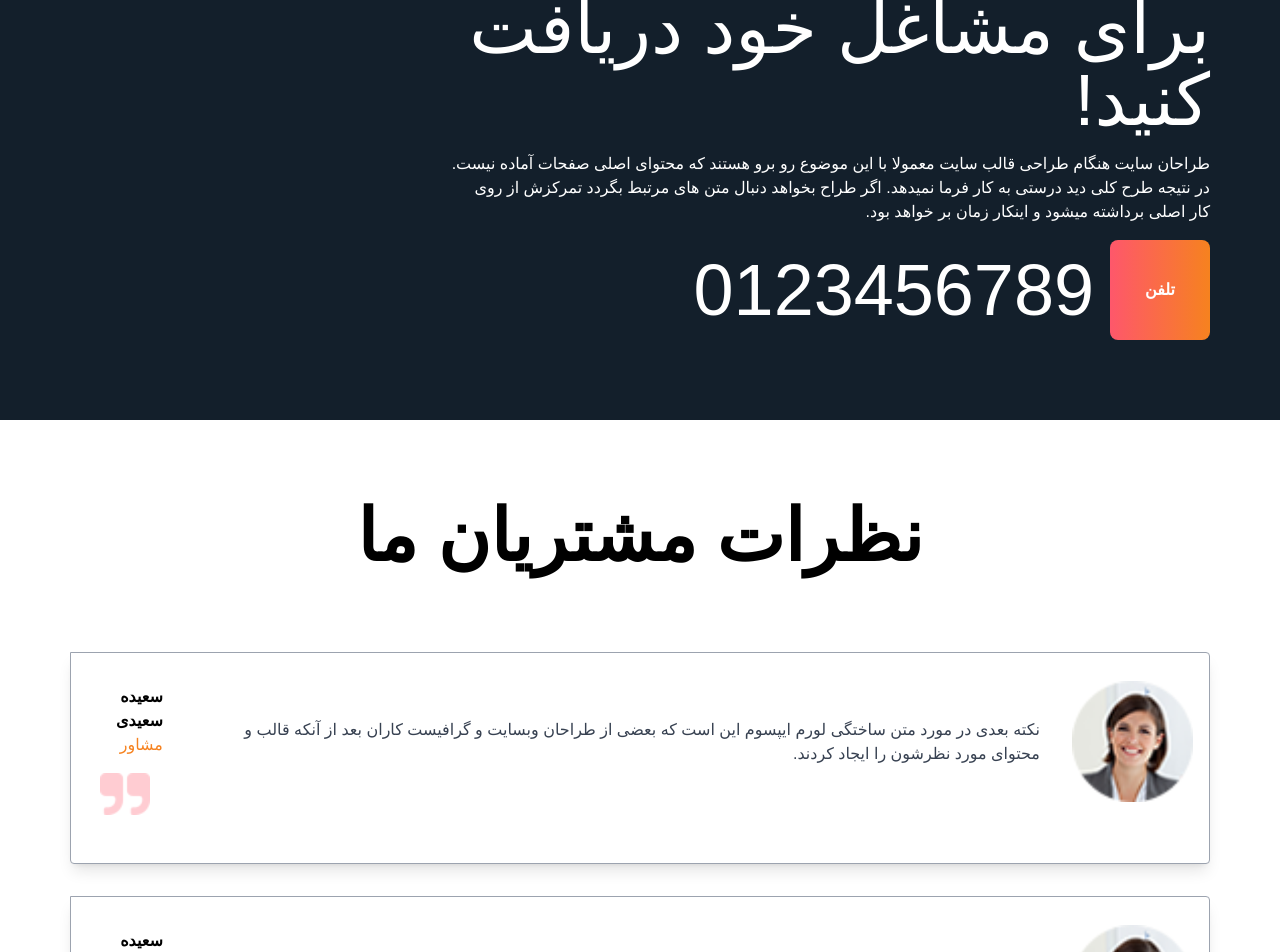
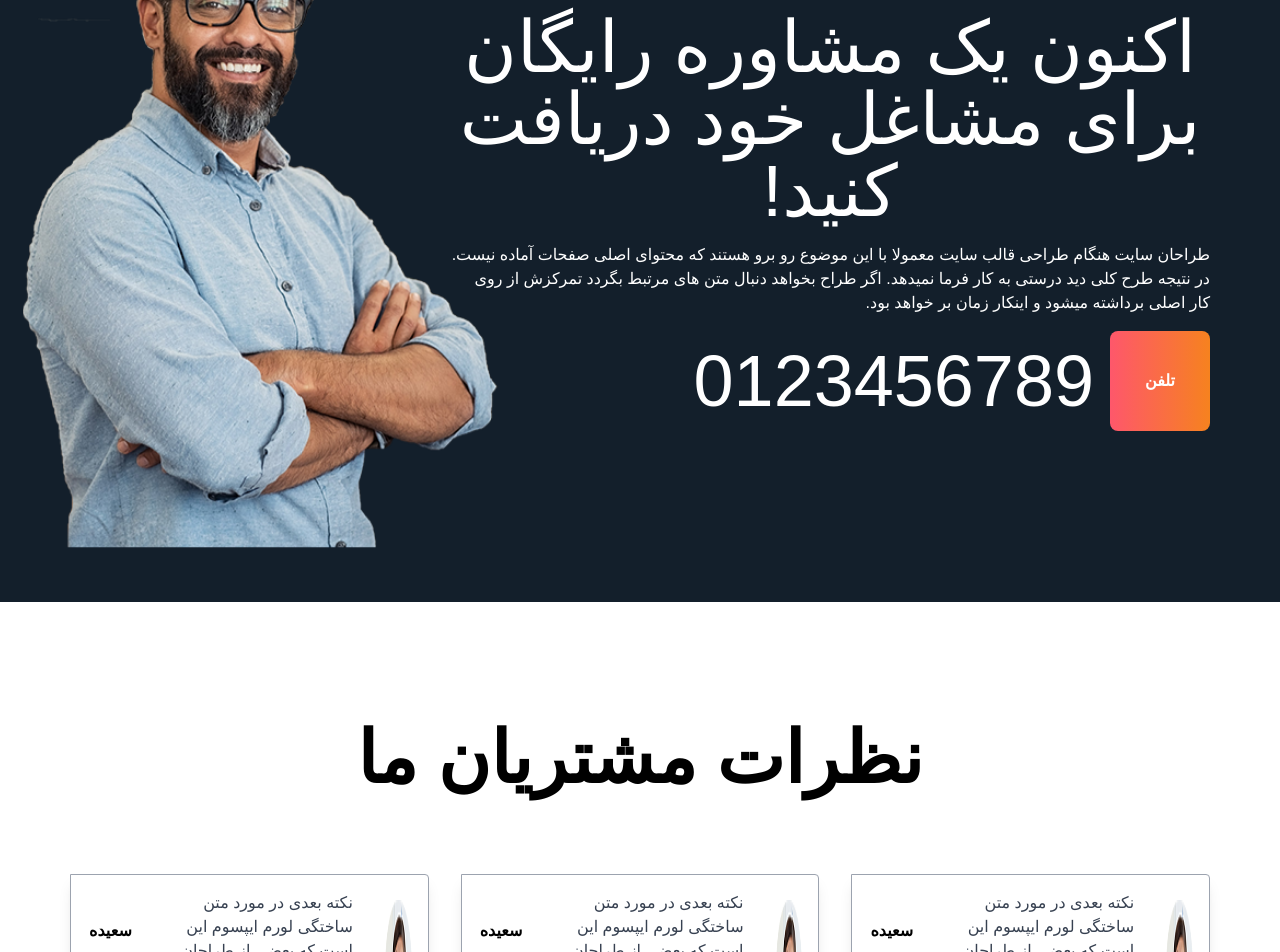
Before and after one commit to Mansour-VN/DianHamrah, a Next.js app: page /HomePage in a window 1280 px wide. Shown: the part 400-1352 px from the top of the page. Built offline with nearby package versions, Linux system fonts and the light colour scheme.

Commit message:
feat:update  session 6 & 7

```diff
--- a/src/components/card7/card7.jsx
+++ b/src/components/card7/card7.jsx
@@ -11,9 +11,9 @@ function Card7({disc , src ,name ,jobTitle}) {
             <div
                 className=" shadow-lg border-r border-b border-l border-t border-gray-400  lg:border-gray-400 bg-white rounded-b  lg:rounded-r p-4 flex flex-col justify-between leading-normal ">
                 <div className="mb-8  ">
-                    <div className="flex items-center gap-8 ">
+                    <div className="flex  flex-col md:flex-row items-center gap-8 ">
                         <div>
-                            <Image className=""
+                            <Image className="w-[50px]  h-[50px] md:w-[150px] md:h-[150px]"
                                 // loader={myLoader}
                                    src={src}
                                    alt="Picture of the author"
@@ -25,10 +25,10 @@ function Card7({disc , src ,name ,jobTitle}) {
                             <p className="text-gray-700 text-base">{disc}</p>
 
                         </div>
-                        <div className="subtitle flex flex-col justify-between items-center" >
+                        <div className="subtitle flex flex-col justify-between items-center md:text-center" >
                             <div className="py-4">
-                                <div className="font-semibold">{name}</div>
-                                <div className="text-official">{jobTitle}</div>
+                                <div className=" font-semibold ">{name}</div>
+                                <div className="text-official text-center">{jobTitle}</div>
                             </div>
                             <div>
                                 <div>
--- a/src/pages/HomePage/Section6.tsx
+++ b/src/pages/HomePage/Section6.tsx
@@ -3,19 +3,19 @@ import Image from 'next/image'
 
 const Section6 = () => {
   return (
-    <div id="sec6"  className="bg-bg6  text-white w-full">
+    <div id="sec6"  className="bg-bg6  text-white w-full  p-4 md:p-10">
     <div className="container mx-auto py-20 flex items-center" >
-      <div className="w-8/12">
-        <h2 className="text-7xl">اکنون یک مشاوره رایگان برای مشاغل خود دریافت کنید!</h2>
+      <div className=" w-full md:w-8/12">
+        <h2 className=" text-2xl text-center md:text-7xl ">اکنون یک مشاوره رایگان برای مشاغل خود دریافت کنید!</h2>
         <p className="py-4">طراحان سایت هنگام طراحی قالب سایت معمولا با این موضوع رو برو هستند که محتوای اصلی صفحات آماده نیست. در نتیجه طرح کلی دید درستی به کار فرما نمیدهد. اگر طراح بخواهد دنبال متن های مرتبط بگردد تمرکزش از روی کار اصلی برداشته میشود و اینکار زمان بر خواهد بود.</p>
         <div className="phone flex items-center gap-4 " >
 
           <div><Button text ="تلفن" type="tel" icon=""/></div>
-          <div className="text-7xl">0123456789</div>
+          <div className=" text-2xl md:text-7xl">0123456789</div>
         </div>
       </div>
-      <div className="w-4/12">
-        <Image className="scale-125 md:hidden"
+      <div className=" w-0 w-4/12">
+        <Image className="scale-125 "
             // loader={myLoader}
             src="/assets/images/People/features-lg-img.png"
             alt="Picture of the author"
--- a/src/pages/HomePage/Section7.tsx
+++ b/src/pages/HomePage/Section7.tsx
@@ -2,15 +2,15 @@ import Card7 from "@/components/card7/card7"
 const Section7 = () => {
   return (
  <>
- <div id="sec7 " className="w-full">
+ <div id="sec7 " className="w-full p-10">
    <div className="container mx-auto">
        <div className="p-20 text-center">
-            <h2 className="text-7xl font-bold">
+            <h2 className="text-xl md:text-7xl font-bold">
                 نظرات مشتریان ما
             </h2>
        </div>
        <div>
-           <div className="comments flex gap-8 flex-wrap" >
+           <div className="comments flex flex-col md:flex-row gap-8  " >
                <Card7
                    disc="نکته بعدی در مورد متن ساختگی لورم ایپسوم این است که بعضی از طراحان وبسایت و گرافیست کاران بعد از آنکه قالب و محتوای مورد نظرشون را ایجاد کردند."
                    src="/assets/images/Icons/testi_avatar.png"
```
